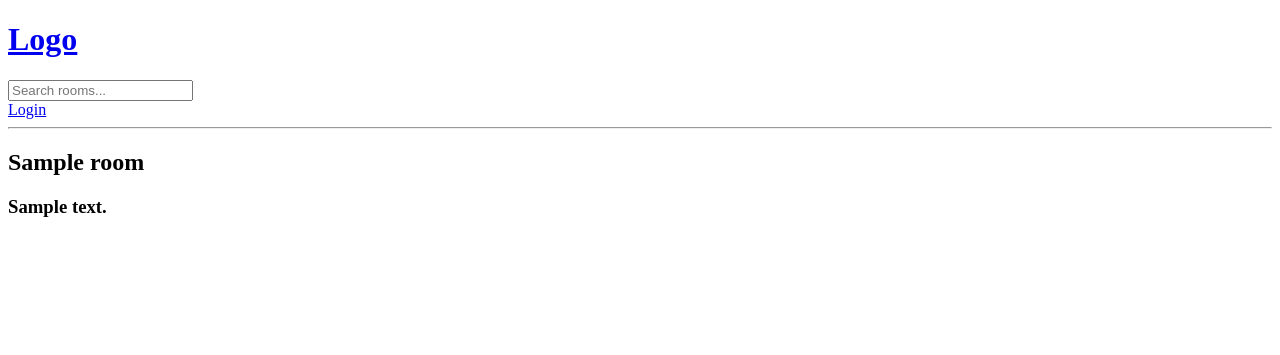
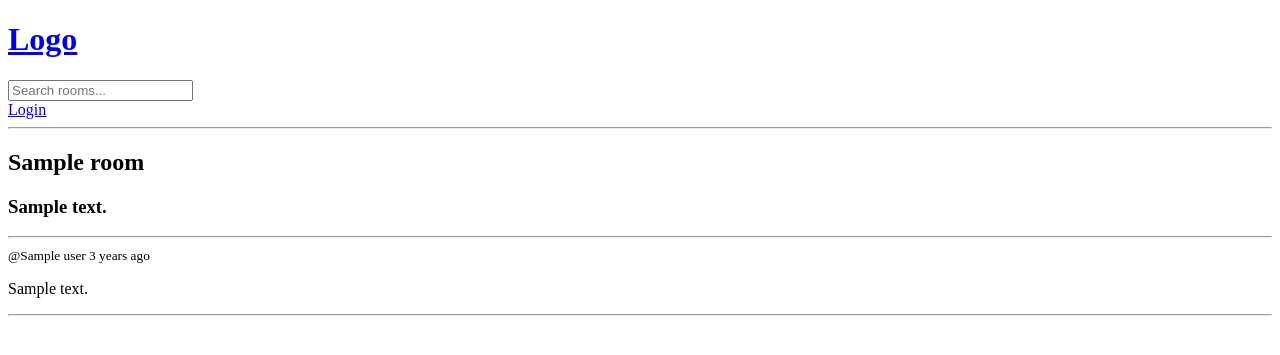
Before and after one commit to nazaralievas/studybud, a Django app: template base/templates/base/room.html in a window 1280 px wide. Shown: the top 355 px of the page. Run offline with Django 3.2, Linux system fonts and the light colour scheme; the template is opened without the code that fills it: most values are stand-ins (such as "Sample title", 1, 10 or a date in 2020).

Commit message:
message creating added

```diff
--- a/base/templates/base/room.html
+++ b/base/templates/base/room.html
@@ -5,4 +5,24 @@
 <h2>{{room.name}}</h2>
 <h3>{{room.description}}</h3>
 
+{% if request.user.is_authenticated %}
+<div class="comment-form">
+    <form method="POST" action="">
+        {% csrf_token %}
+        <input type="text" name="body" placeholder="Write your message here..."/>
+    </form>
+</div>
+{% endif %}
+
+<div class="comment-wrapper">
+    <hr>
+    {% for room_message in room_messages %}
+        <div>
+            <small>@{{room_message.user}} {{room_message.created|timesince}} ago</small>
+            <p>{{room_message.body}}</p>
+            <hr>
+        </div>
+    {% endfor %}
+</div>
+
 {% endblock %}
```
Also changed, not shown: base/views.py (+11 -1 lines).
